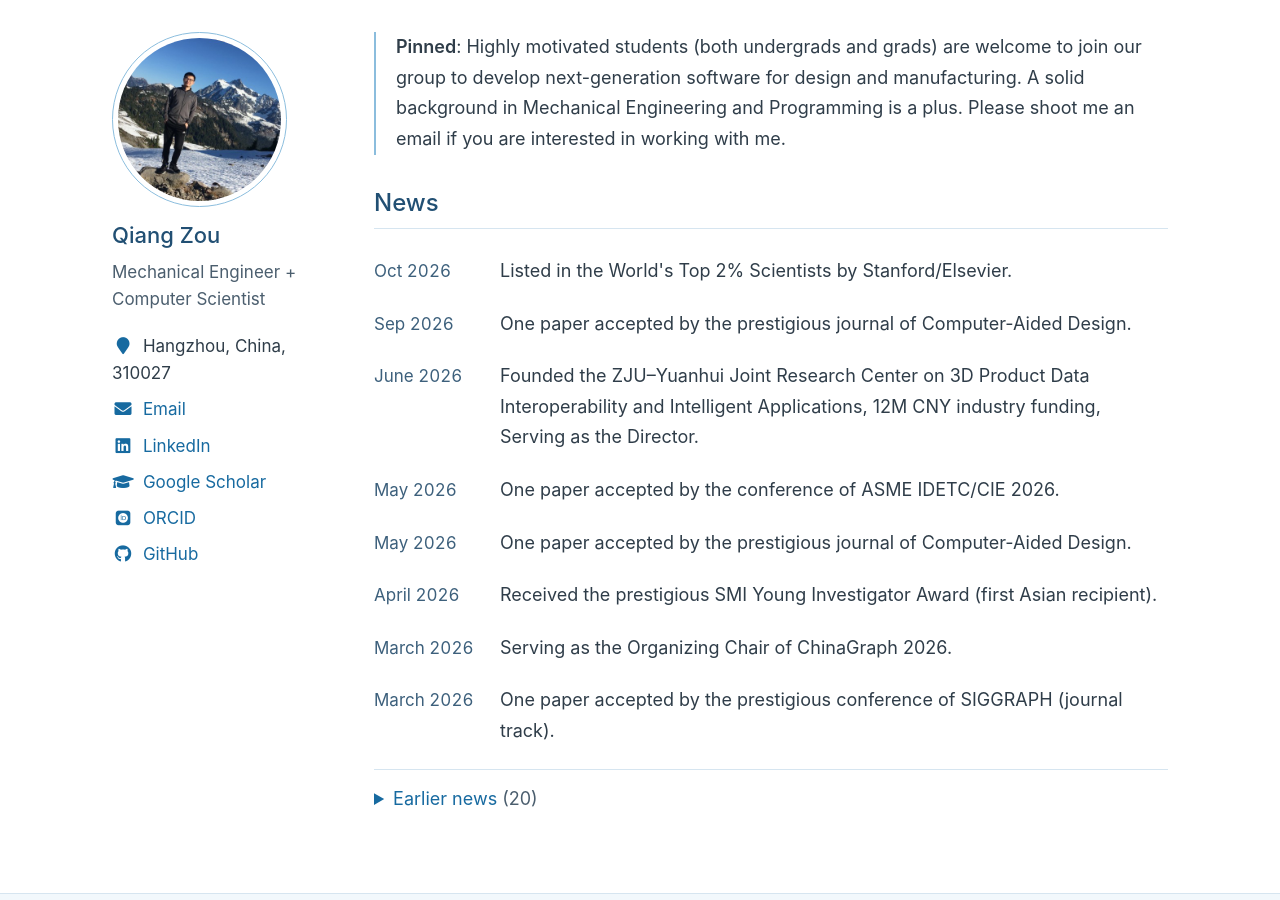
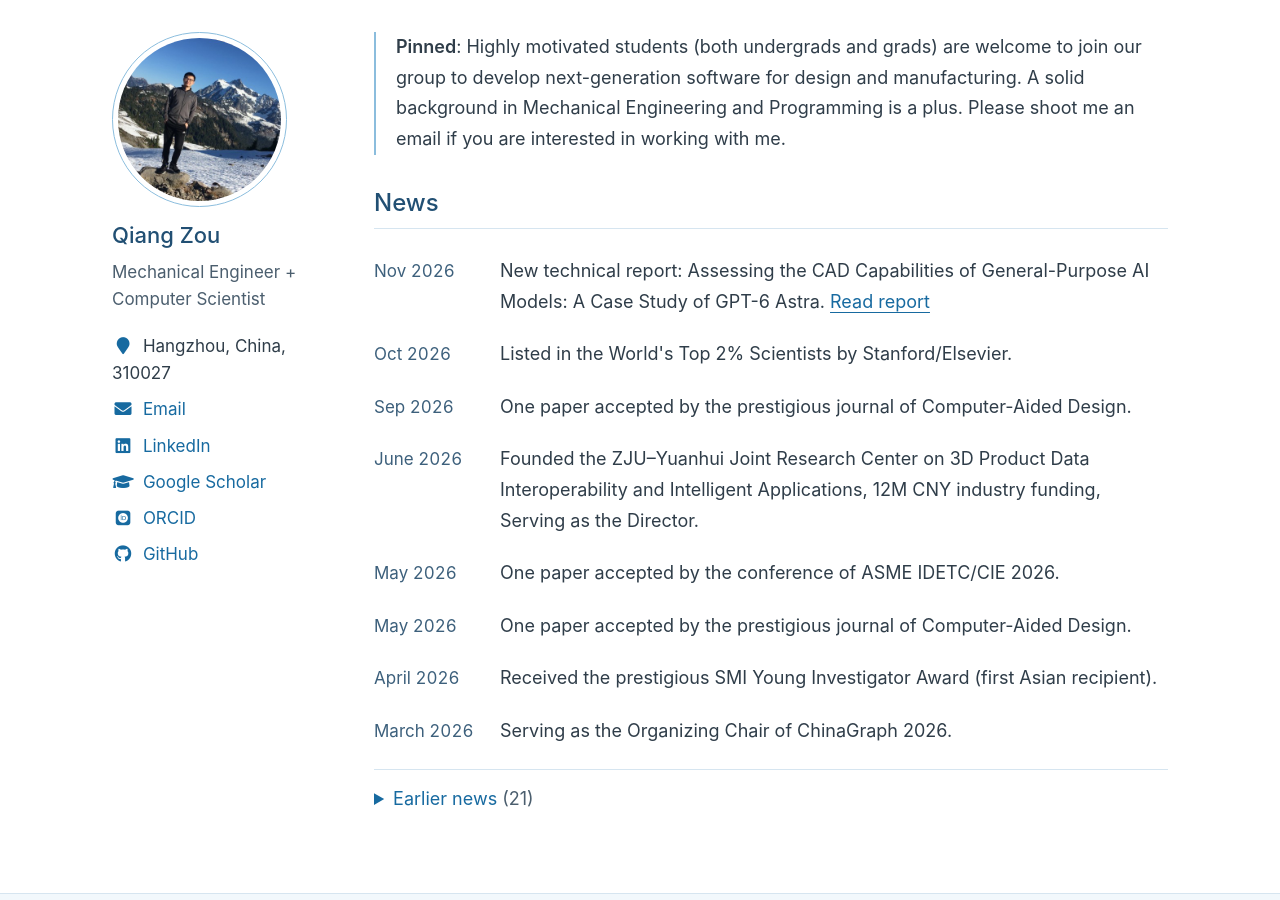
Before and after one commit to Qiang-Zou/Qiang-Zou.github.io, a Jekyll site: the page built from _pages/about.md, in a window 1280 px wide and 900 px high, scrolled down 606 px. Built offline with Jekyll 4.4.1, drawn with Linux system fonts in a browser that asks for light colours.

Commit message:
Announce CAD capability report in homepage news

```diff
--- a/_data/news.json
+++ b/_data/news.json
@@ -1,4 +1,11 @@
 [
+  {
+    "date": "2026-11",
+    "label": "Nov 2026",
+    "text": "New technical report: Assessing the CAD Capabilities of General-Purpose AI Models: A Case Study of GPT-6 Astra.",
+    "url": "/projects/icad-eval-report/",
+    "link_label": "Read report"
+  },
   {
     "date": "2026-10",
     "label": "Oct 2026",
--- a/_includes/news-item.html
+++ b/_includes/news-item.html
@@ -1 +1 @@
-<li><time datetime="{{ include.item.date }}">{{ include.item.label }}</time><span>{{ include.item.text | escape }}</span></li>
+<li><time datetime="{{ include.item.date }}">{{ include.item.label }}</time><span>{{ include.item.text | escape }}{% if include.item.url %} <a href="{{ include.item.url | relative_url }}">{{ include.item.link_label | default: 'Read more' | escape }}</a>{% endif %}</span></li>
```
Also changed, not shown: README.md (+1 -1 lines).
